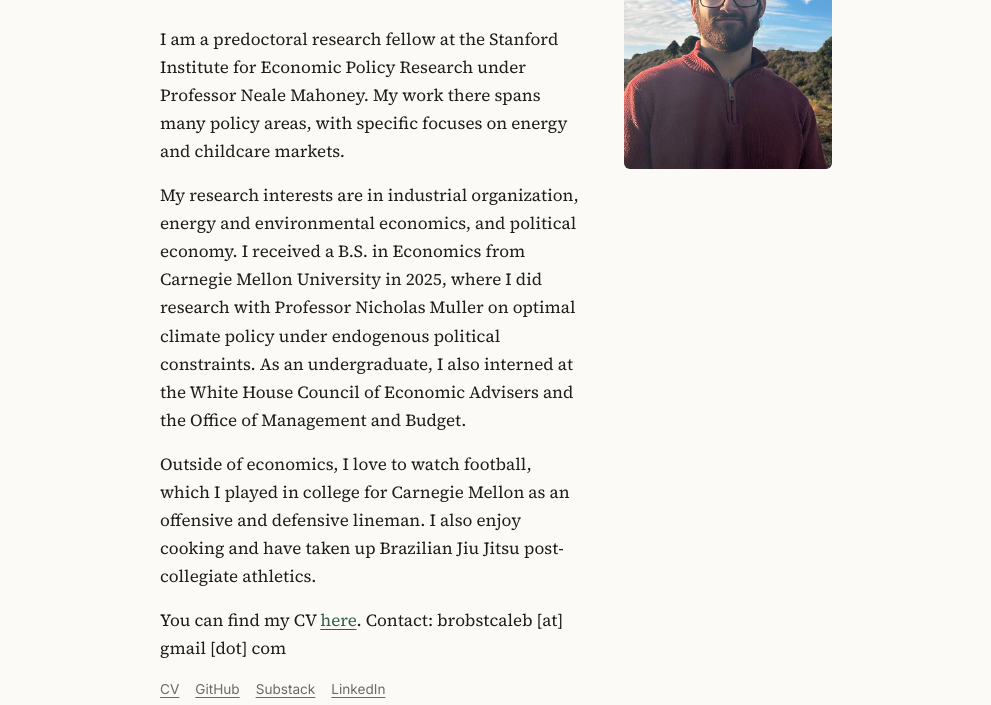
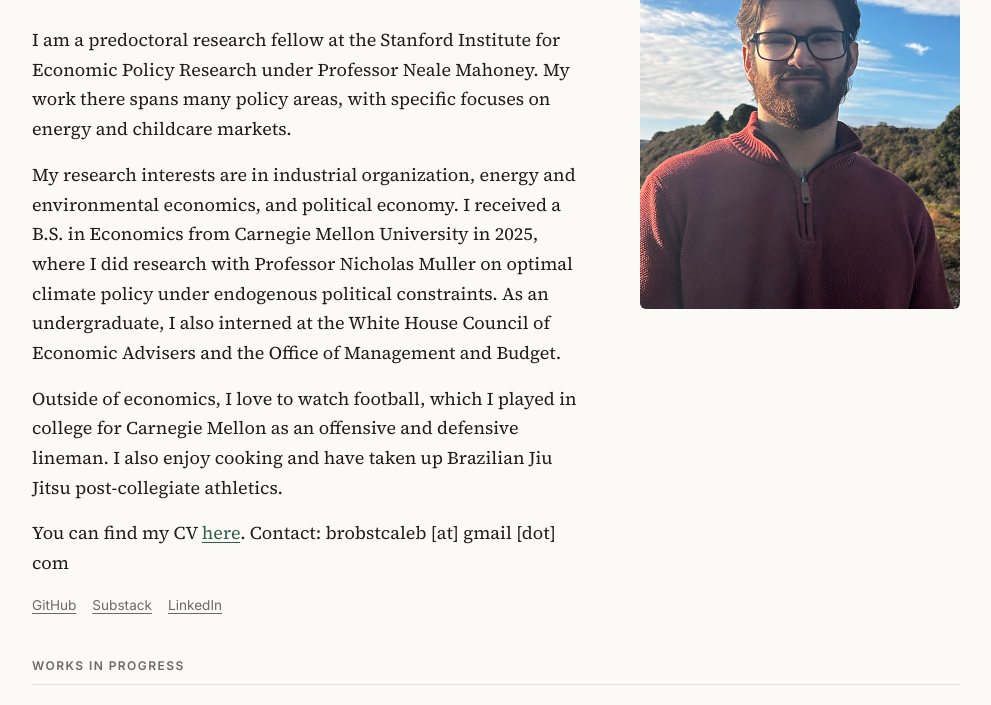
Before and after one commit to cbrobst97/cbrobst97.github.io, a plain HTML site: page index.html in a window 1280 px wide. Shown: the part 200-905 px from the top of the page, without its empty margins (144-1135 px from the left). Drawn offline with Linux system fonts and the light colour scheme.

Commit message:
Widen the layout, enlarge the photo, and drop CV from the links row
Page width goes from 44rem to 60rem, the portrait from 13rem to 20rem, and
body text from 17px to 18px. The stylesheet link gets a version query so
returning visitors load the new CSS.

Co-Authored-By: Claude Opus 5.5 <noreply@anthropic.com>

```diff
--- a/assets/style.css
+++ b/assets/style.css
@@ -12,7 +12,7 @@
   --serif: "Source Serif 4", Georgia, "Times New Roman", serif;
   --sans: "Inter", -apple-system, BlinkMacSystemFont, "Helvetica Neue", Arial, sans-serif;
 
-  --measure: 44rem;
+  --measure: 60rem;
 }
 
 @media (prefers-color-scheme: dark) {
@@ -45,7 +45,7 @@ body {
   background: var(--bg);
   color: var(--text);
   font-family: var(--serif);
-  font-size: 1.0625rem;
+  font-size: 1.125rem;
   line-height: 1.65;
   -webkit-font-smoothing: antialiased;
 }
@@ -151,8 +151,8 @@ section {
 /* ---------- Intro ---------- */
 .intro {
   display: grid;
-  grid-template-columns: 1fr 13rem;
-  gap: 2.5rem;
+  grid-template-columns: 1fr 20rem;
+  gap: 3rem;
   align-items: start;
   padding-top: 3.5rem;
 }
@@ -343,6 +343,6 @@ footer p {
 
   .intro .photo {
     order: -1;
-    max-width: 9rem;
+    max-width: 13rem;
   }
 }
--- a/index.html
+++ b/index.html
@@ -9,7 +9,7 @@
   <link rel="preconnect" href="https://fonts.googleapis.com">
   <link rel="preconnect" href="https://fonts.gstatic.com" crossorigin>
   <link href="https://fonts.googleapis.com/css2?family=Inter:wght@400;500;600&family=Source+Serif+4:opsz,wght@8..60,400;8..60,600;8..60,700&display=swap" rel="stylesheet">
-  <link rel="stylesheet" href="assets/style.css">
+  <link rel="stylesheet" href="assets/style.css?v=2">
 </head>
 <body>
 
@@ -57,7 +57,6 @@
         </p>
 
         <ul class="links">
-          <li><a href="cv.pdf">CV</a></li>
           <li><a href="https://github.com/cbrobst97">GitHub</a></li>
           <li><a href="https://substack.com/@cbrobst">Substack</a></li>
           <li><a href="https://www.linkedin.com/in/caleb-brobst/">LinkedIn</a></li>
```
